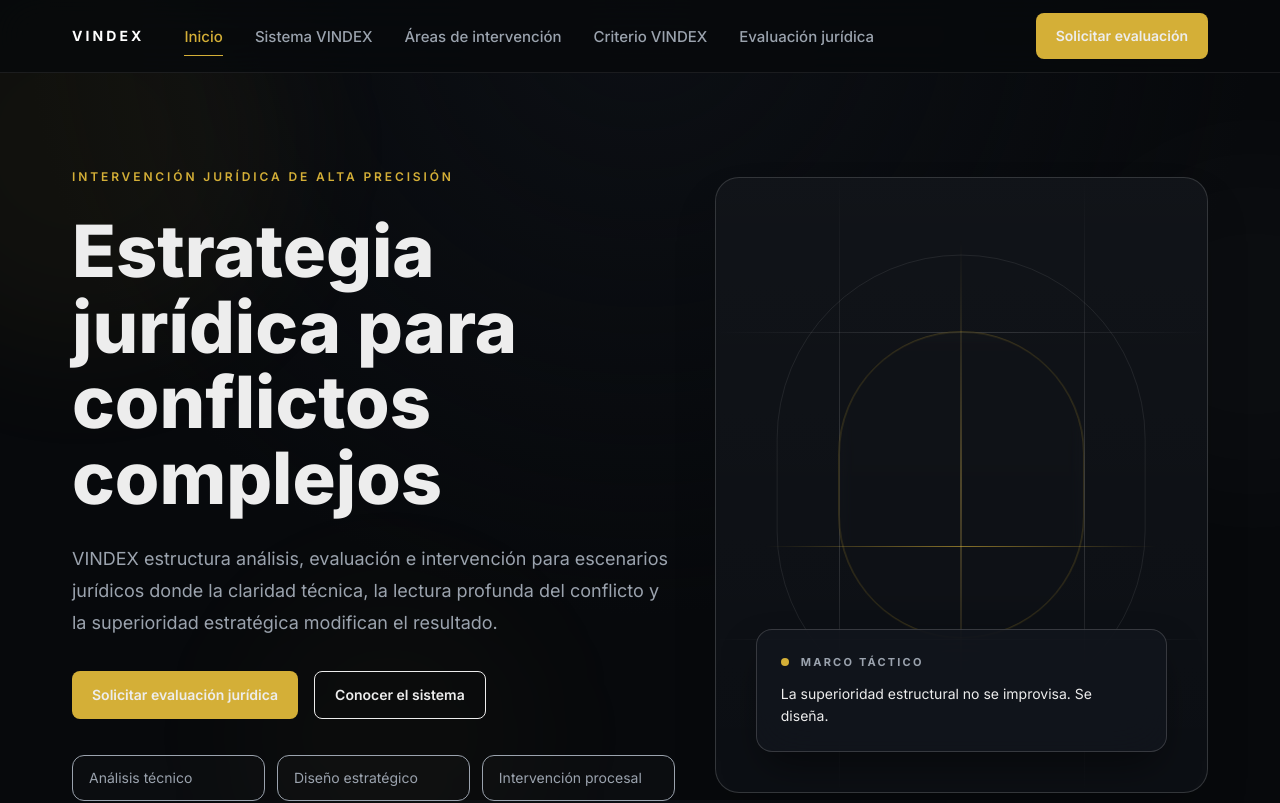
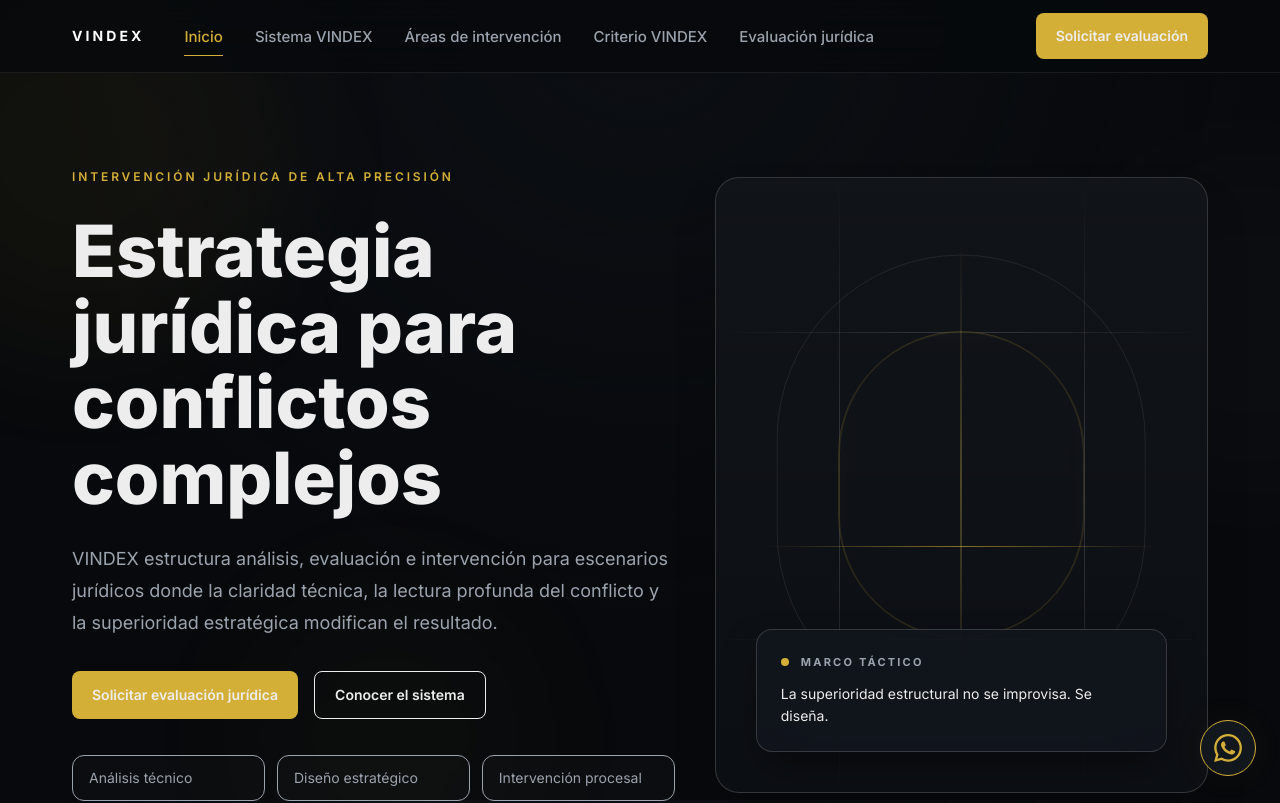
Before and after one commit to MarceRetamal/vindex, a Next.js app: page / in a window 1280 px wide. Shown: the top 803 px of the page. Built offline with nearby package versions, Linux system fonts and the light colour scheme.

Commit message:
feat: agrega boton flotante premium de WhatsApp

```diff
--- a/src/app/layout.tsx
+++ b/src/app/layout.tsx
@@ -2,6 +2,7 @@
 import Script from 'next/script'
 import './globals.css'
 import { fontBody, fontHeading } from '@/lib/fonts'
+import { FloatingWhatsApp } from '@/components/ui/FloatingWhatsApp'
 
 export const metadata: Metadata = {
   metadataBase: new URL('https://vindex.ar'),
@@ -42,7 +43,7 @@
     <html lang="es" data-scroll-behavior="smooth" className={`${fontBody.variable} ${fontHeading.variable}`}>
       <body>
         {children}
-
+        <FloatingWhatsApp />
         {/* HubSpot Embed Code */}
         <Script
           id="hs-script-loader"
--- /dev/null
+++ b/src/components/ui/FloatingWhatsApp.tsx
@@ -0,0 +1,53 @@
+'use client'
+
+import React, { useState } from 'react'
+
+export function FloatingWhatsApp() {
+  const [isHovered, setIsHovered] = useState(false)
+
+  // Reemplazar con el número de teléfono deseado, con código de país (ej. 5491123456789)
+  const phoneNumber = "5491100000000"
+  const message = "Hola, me gustaría recibir más información."
+
+  const whatsappUrl = `https://wa.me/${phoneNumber}?text=${encodeURIComponent(message)}`
+
+  return (
+    <div className="fixed bottom-6 right-6 z-50 flex items-center gap-4">
+      {/* Tooltip / Mensaje */}
+      <div
+        className={`hidden md:flex px-4 py-2 rounded-xl border border-white/5 bg-[var(--bg-elevated)] shadow-lg
+                    transition-all duration-300 ease-out backdrop-blur-sm
+                    ${isHovered ? 'opacity-100 translate-x-0' : 'opacity-0 translate-x-4 pointer-events-none'}`}
+      >
+        <span className="text-sm font-medium text-white">Contactanos por WhatsApp</span>
+      </div>
+
+      {/* Botón Principal */}
+      <a
+        href={whatsappUrl}
+        target="_blank"
+        rel="noopener noreferrer"
+        className="relative group flex items-center justify-center w-14 h-14 rounded-full bg-[var(--bg-surface)] border border-[var(--accent)] shadow-[var(--shadow-glow)] transition-all duration-300 hover:scale-110"
+        onMouseEnter={() => setIsHovered(true)}
+        onMouseLeave={() => setIsHovered(false)}
+        aria-label="Contactar por WhatsApp"
+      >
+        {/* Efecto de pulso en verde de WhatsApp (mix del tema) */}
+        <div className="absolute inset-0 rounded-full bg-[#25D366]/20 animate-ping opacity-75 group-hover:opacity-100 transition-opacity" />
+
+        {/* Gradiente de fondo en hover para darle un toque sofisticado (verde whatsapp + negro) */}
+        <div className="absolute inset-0 rounded-full bg-gradient-to-tr from-[#25D366]/20 to-transparent opacity-0 group-hover:opacity-100 transition-opacity duration-300" />
+
+        {/* Icono de WhatsApp - Color dorado por defecto, verde en hover para combinar */}
+        <svg
+          xmlns="http://www.w3.org/2000/svg"
+          viewBox="0 0 24 24"
+          fill="currentColor"
+          className="w-7 h-7 z-10 transition-colors duration-300 text-[var(--accent)] group-hover:text-[#25D366]"
+        >
+          <path d="M17.472 14.382c-.297-.149-1.758-.867-2.03-.967-.273-.099-.471-.148-.67.15-.197.297-.767.966-.94 1.164-.173.199-.347.223-.644.075-.297-.15-1.255-.463-2.39-1.475-.883-.788-1.48-1.761-1.653-2.059-.173-.297-.018-.458.13-.606.134-.133.298-.347.446-.52.149-.174.198-.298.298-.497.099-.198.05-.371-.025-.52-.075-.149-.669-1.612-.916-2.207-.242-.579-.487-.5-.669-.51-.173-.008-.371-.01-.57-.01-.198 0-.52.074-.792.372-.272.297-1.04 1.016-1.04 2.479 0 1.462 1.065 2.875 1.213 3.074.149.198 2.096 3.2 5.077 4.487.709.306 1.262.489 1.694.625.712.227 1.36.195 1.871.118.571-.085 1.758-.719 2.006-1.413.248-.694.248-1.289.173-1.413-.074-.124-.272-.198-.57-.347m-5.421 7.403h-.004a9.87 9.87 0 01-5.031-1.378l-.361-.214-3.741.982.998-3.648-.235-.374a9.86 9.86 0 01-1.51-5.26c.001-5.45 4.436-9.884 9.888-9.884 2.64 0 5.122 1.03 6.988 2.898a9.825 9.825 0 012.893 6.994c-.003 5.45-4.437 9.884-9.885 9.884m8.413-18.297A11.815 11.815 0 0012.05 0C5.495 0 .16 5.335.157 11.892c0 2.096.547 4.142 1.588 5.945L.057 24l6.305-1.654a11.882 11.882 0 005.683 1.448h.005c6.554 0 11.89-5.335 11.893-11.893a11.821 11.821 0 00-3.48-8.413z"/>
+        </svg>
+      </a>
+    </div>
+  )
+}
```
